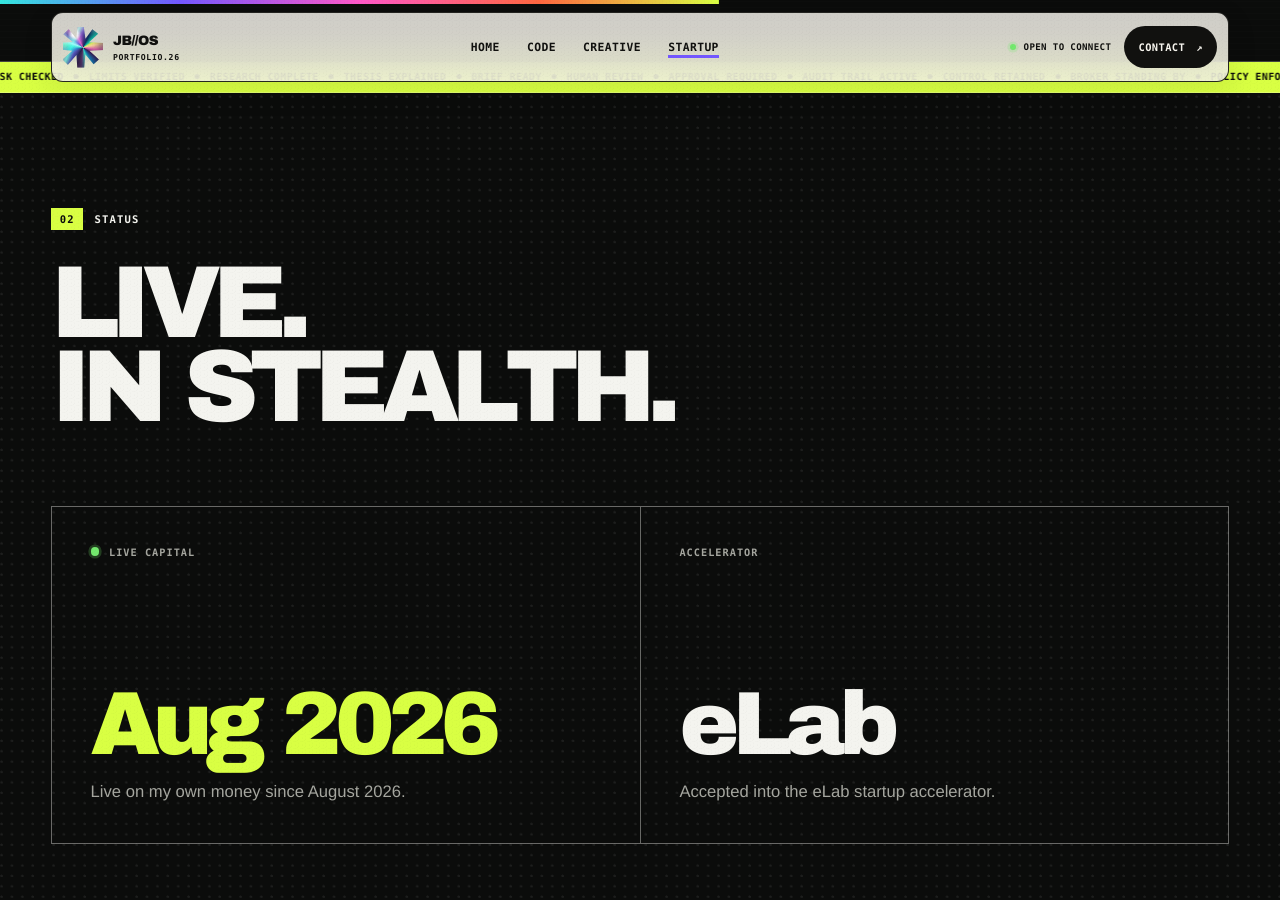
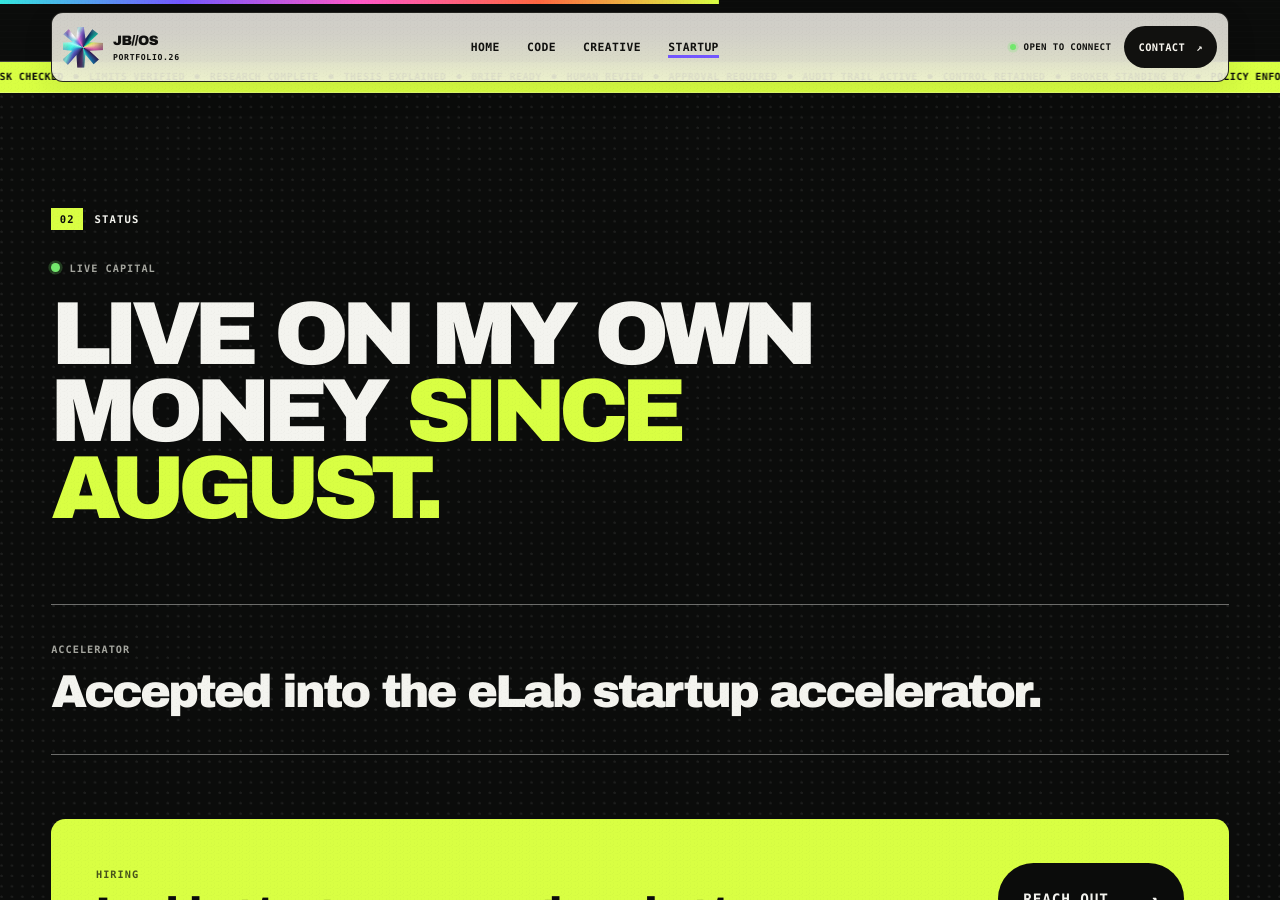
Before and after one commit to jacobberko/jacobberko.github.io, a Jekyll site: the page built from business/index.html, in a window 1280 px wide and 900 px high, scrolled down 788 px. Built offline with Jekyll 4.4.1, drawn with Linux system fonts in a browser that asks for light colours; some of the changed text lies outside the part shown.

Commit message:
Lead startup status with live capital, eLab, and hiring

```diff
--- a/_includes/head.html
+++ b/_includes/head.html
@@ -18,7 +18,7 @@
 {% endif %}
 <link rel="icon" type="image/png" href="/images/favicon.png" />
 <link rel="apple-touch-icon" href="/apple.png" />
-<link rel="stylesheet" type="text/css" href="{{ site.baseurl }}/assets/css/styles.css?v=20260922a" />
+<link rel="stylesheet" type="text/css" href="{{ site.baseurl }}/assets/css/styles.css?v=20260922b" />
 <script>document.documentElement.classList.add('js');</script>
 <script defer src="{{ site.baseurl }}/assets/js/site.js?v=20260803a"></script>
 {% if site.analytics.plausible.enabled %}
--- a/_sass/system.scss
+++ b/_sass/system.scss
@@ -2894,33 +2894,6 @@ ul.project-meta {
   background-size: 0.65rem 0.65rem, auto;
 }
 
-.throttle-status__header h2 {
-  margin: 0 0 clamp(3rem, 6vw, 5.5rem);
-  font-family: var(--font-display);
-  font-size: clamp(3.4rem, 8vw, 8rem);
-  font-weight: 900;
-  letter-spacing: -0.085em;
-  line-height: 0.82;
-  text-transform: uppercase;
-}
-
-.throttle-status__grid {
-  display: grid;
-  grid-template-columns: repeat(2, minmax(0, 1fr));
-  border: 1px solid rgba(244, 244, 239, 0.4);
-}
-
-.throttle-status__card {
-  display: flex;
-  min-height: 21rem;
-  flex-direction: column;
-  padding: clamp(1.4rem, 3vw, 2.6rem);
-}
-
-.throttle-status__card + .throttle-status__card {
-  border-left: 1px solid rgba(244, 244, 239, 0.4);
-}
-
 .throttle-status__tag {
   display: flex;
   align-items: center;
@@ -2931,37 +2904,78 @@ ul.project-meta {
   letter-spacing: 0.1em;
 }
 
-.throttle-status__card strong {
-  margin-top: auto;
+.throttle-status__header h2 {
+  max-width: 15ch;
+  margin: 1.4rem 0 0;
   font-family: var(--font-display);
-  font-size: clamp(3.4rem, 7vw, 7rem);
+  font-size: clamp(3rem, 7vw, 7.4rem);
   font-weight: 900;
-  letter-spacing: -0.075em;
-  line-height: 0.85;
-}
-
-.throttle-status__card--live strong { color: var(--acid); }
-
-.throttle-status__card p:last-child {
-  max-width: 28rem;
-  margin: 1.1rem 0 0;
-  color: var(--throttle-gray);
-  font-size: clamp(1rem, 1.3vw, 1.15rem);
-}
-
-.throttle-status__footer {
+  letter-spacing: -0.08em;
+  line-height: 0.86;
+  text-transform: uppercase;
+}
+
+.throttle-status__header h2 span { color: var(--acid); }
+
+.throttle-status__milestone {
+  margin-top: clamp(3rem, 6vw, 5.5rem);
+  padding: clamp(1.4rem, 3vw, 2.4rem) 0;
+  border-top: 1px solid rgba(244, 244, 239, 0.42);
+  border-bottom: 1px solid rgba(244, 244, 239, 0.42);
+}
+
+.throttle-status__point {
+  margin: 1rem 0 0;
+  font-family: var(--font-display);
+  font-size: clamp(1.8rem, 3.6vw, 3.6rem);
+  font-weight: 900;
+  letter-spacing: -0.06em;
+  line-height: 0.95;
+}
+
+.throttle-status__hiring {
   display: flex;
   align-items: center;
   justify-content: space-between;
   gap: 2rem;
   margin-top: clamp(2.5rem, 5vw, 4.5rem);
-  padding-top: 1.5rem;
-  border-top: 1px solid rgba(244, 244, 239, 0.42);
-}
-
-.throttle-status__footer p {
-  margin: 0;
-  color: var(--throttle-gray);
+  padding: clamp(1.5rem, 3.5vw, 3rem);
+  color: var(--throttle-black);
+  background: var(--acid);
+  border-radius: var(--radius-md);
+}
+
+.throttle-status__hiring .throttle-status__tag { color: currentColor; opacity: 0.7; }
+
+.throttle-status__hiring-copy {
+  margin: 0.8rem 0 0;
+  font-family: var(--font-display);
+  font-size: clamp(1.6rem, 3vw, 3rem);
+  font-weight: 900;
+  letter-spacing: -0.06em;
+  line-height: 0.95;
+}
+
+.throttle-status__cta {
+  display: inline-flex;
+  flex: none;
+  min-height: 4.4rem;
+  align-items: center;
+  gap: 2.5rem;
+  padding: 1rem 1.6rem;
+  color: var(--throttle-white);
+  background: var(--throttle-black);
+  border-radius: 999px;
+  font: 800 0.9rem var(--font-mono);
+  letter-spacing: 0.06em;
+  text-transform: uppercase;
+  transition: color 220ms ease, background 220ms ease, transform 300ms var(--ease-out);
+}
+
+.throttle-status__cta:hover {
+  color: var(--throttle-black);
+  background: var(--throttle-white);
+  transform: translateY(-0.2rem);
 }
 
 @keyframes creativeWave {
@@ -3985,15 +3999,8 @@ body.game-mode::before {
   .throttle-button { width: 100%; }
   .throttle-signal { width: unquote("min(82vw, 23rem)"); }
 
-  .throttle-status__grid { grid-template-columns: 1fr; }
-  .throttle-status__card { min-height: 15rem; }
-
-  .throttle-status__card + .throttle-status__card {
-    border-top: 1px solid rgba(244, 244, 239, 0.4);
-    border-left: 0;
-  }
-
-  .throttle-status__footer { align-items: flex-start; flex-direction: column; }
+  .throttle-status__hiring { align-items: stretch; flex-direction: column; }
+  .throttle-status__cta { justify-content: space-between; }
 
   .gallery-grid { grid-template-columns: 1fr; }
   .gallery-item,
--- a/business/index.html
+++ b/business/index.html
@@ -43,25 +43,21 @@ section: startup
     <div class="throttle-shell">
       <header class="throttle-status__header reveal">
         <p class="throttle-label"><span>02</span> STATUS</p>
-        <h2 id="throttle-status-title">Live.<br>In stealth.</h2>
+        <p class="throttle-status__tag"><i class="status-pulse" aria-hidden="true"></i> LIVE CAPITAL</p>
+        <h2 id="throttle-status-title">Live on my own money <span>since August.</span></h2>
       </header>
 
-      <div class="throttle-status__grid">
-        <article class="throttle-status__card throttle-status__card--live reveal">
-          <p class="throttle-status__tag"><i class="status-pulse" aria-hidden="true"></i> LIVE CAPITAL</p>
-          <strong>Aug 2026</strong>
-          <p>Live on my own money since August 2026.</p>
-        </article>
-        <article class="throttle-status__card reveal">
-          <p class="throttle-status__tag">ACCELERATOR</p>
-          <strong>eLab</strong>
-          <p>Accepted into the eLab startup accelerator.</p>
-        </article>
+      <div class="throttle-status__milestone reveal">
+        <p class="throttle-status__tag">ACCELERATOR</p>
+        <p class="throttle-status__point">Accepted into the eLab startup accelerator.</p>
       </div>
 
-      <div class="throttle-status__footer reveal">
-        <p>The rest stays under wraps for now.</p>
-        <a class="throttle-button throttle-button--ghost" href="mailto:jmb787@cornell.edu?subject=Throttle%20inquiry">Start a conversation <span aria-hidden="true">↗</span></a>
+      <div class="throttle-status__hiring reveal">
+        <div>
+          <p class="throttle-status__tag">HIRING</p>
+          <p class="throttle-status__hiring-copy">Looking to grow my engineering team.</p>
+        </div>
+        <a class="throttle-status__cta" href="mailto:jmb787@cornell.edu?subject=Throttle%20engineering" data-cursor="EMAIL">Reach out <span aria-hidden="true">↗</span></a>
       </div>
     </div>
   </section>
```
